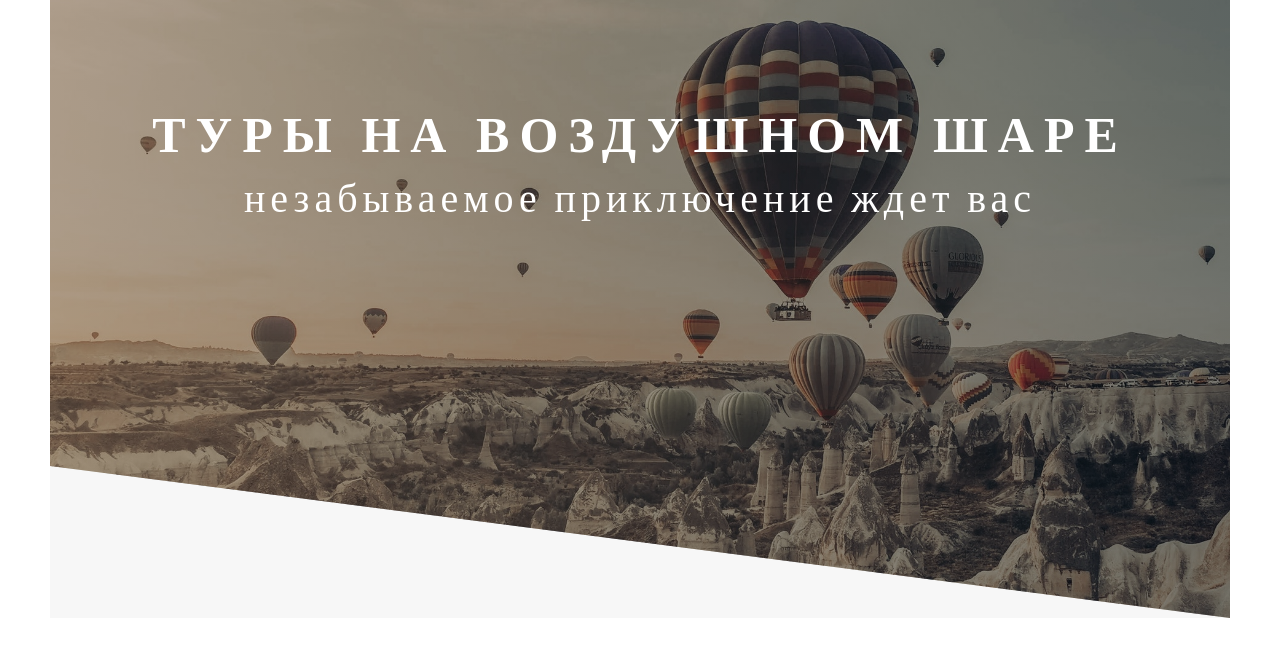
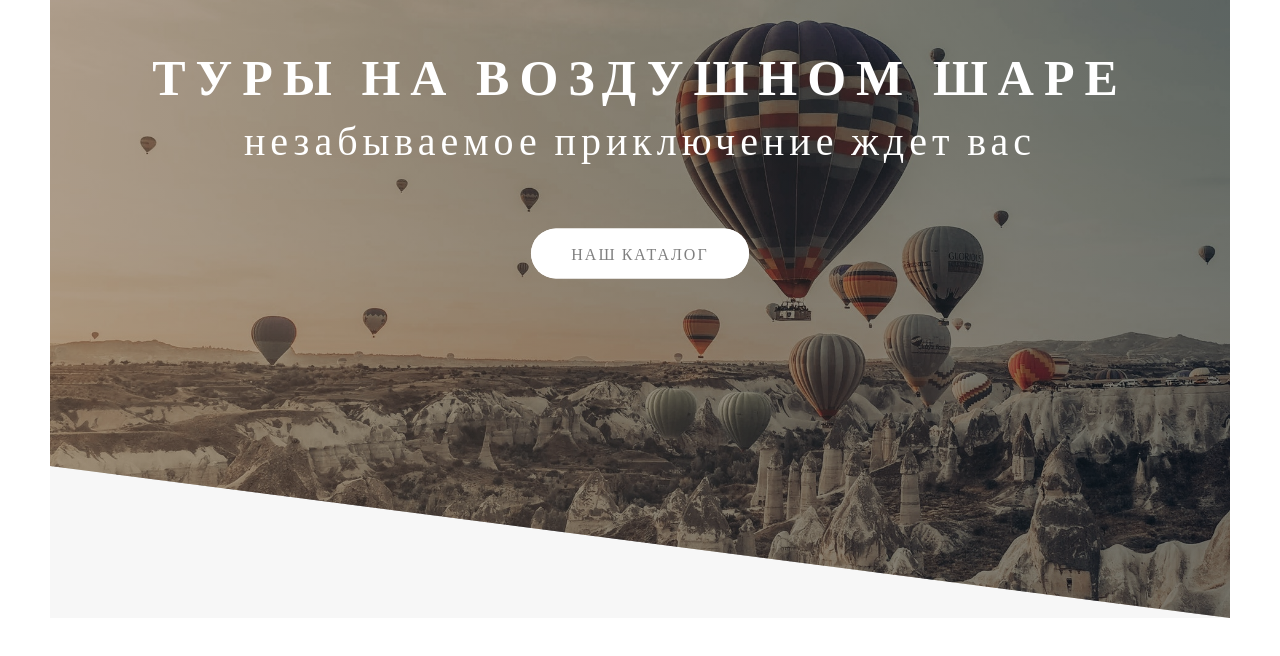
Before and after one commit to tolkunio/balloon-tour, a website: page src/index.html in a window 1280 px wide. Shown: the part 192-848 px from the top of the page. Drawn offline with Linux system fonts and the light colour scheme.

Commit message:
-done first block

```diff
--- a/src/index.html
+++ b/src/index.html
@@ -19,6 +19,9 @@
                         незабываемое приключение ждет вас
                     </span>
                 </h1>
+                <a class="btn">
+                    наш каталог
+                </a>
             </div>
         </header>
 
--- a/src/sass/style.sass
+++ b/src/sass/style.sass
@@ -32,7 +32,7 @@ body
     position: absolute
     left: 50%
     top: 40%
-    transform: translate(-50%,-50%)
+    transform: translate(-50%, -50%)
     width: 100%
     text-align: center
 
@@ -47,6 +47,11 @@ body
     letter-spacing: 10px
     text-transform: uppercase
     margin-bottom: 10px
+    animation-name: leftToRight
+    animation-duration: 2s
+    animation-timing-function: ease
+    animation-delay: 2s
+    backface-visibility: hidden
 
   &__secondary
     display: block
@@ -54,3 +59,65 @@ body
     font-size: 40px
     line-height: 48px
     letter-spacing: 5px
+    animation-name: rightToLeft
+    animation-duration: 2s
+    animation-timing-function: ease
+    animation-delay: 2s
+    backface-visibility: hidden
+    margin-bottom: 65px
+
+.btn
+  position: relative
+  display: inline-block
+  text-transform: uppercase
+  text-decoration: none
+  color: grey
+  padding: 15px 40px
+  background-color: white
+  border-radius: 50px
+  transition: all .3s
+
+  &:hover
+    transform: translateY(-4px)
+    box-shadow: 0 4px 4px 0 rgba(0, 0, 0, 0.5)
+    &::after
+      opacity: 0
+      transform: scaleX(1.5) scaleY(1.7)
+
+  &:active
+    transform: translateY(-2px)
+
+  &::after
+    position: absolute
+    top: 0
+    left: 0
+    z-index: -1
+    content: ''
+    background: white
+    width: 100%
+    height: 100%
+    border-radius: 50px
+    display: inline-block
+    transition: all .4s
+
+@keyframes leftToRight
+  0%
+    opacity: 0
+    transform: translateX(-100px)
+  20%
+    transform: translateX(10px)
+
+  100%
+    opacity: 1
+    transform: translateX(0px)
+
+@keyframes rightToLeft
+  0%
+    opacity: 0
+    transform: translateX(100px)
+  20%
+    transform: translateX(-10px)
+
+  100%
+    opacity: 1
+    transform: translateX(0px)
```
Also changed, not shown: src/css/style.css.
